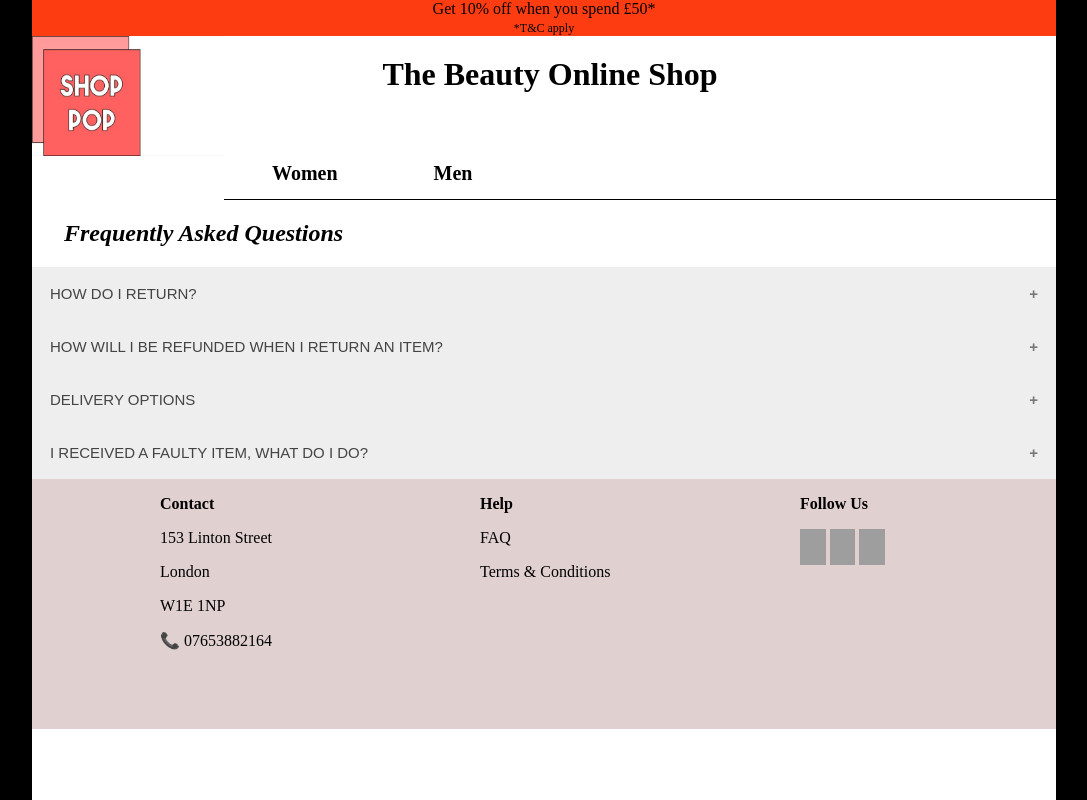
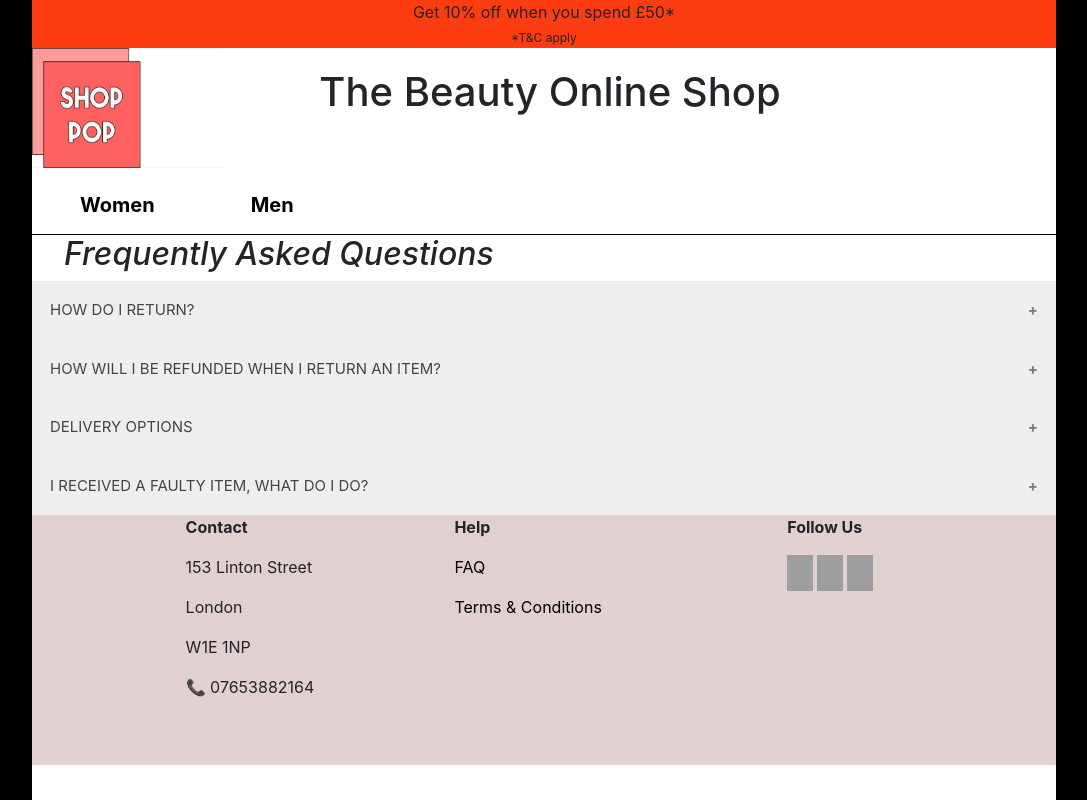
Before and after one commit to paulutenggario/Project, a plain HTML site: page FAQ.html in a window 1280 px wide. Shown: the whole page, without its empty margins (96-1183 px from the left). Drawn offline with nearby package versions, Linux system fonts and the light colour scheme; grey boxes are pictures that could not be loaded.

Commit message:
Red box
Top red box on FAQ page had different font size and font type

```diff
--- a/FAQ.html
+++ b/FAQ.html
@@ -3,6 +3,7 @@
 
   <head>
     <meta name="viewport" content="width=device-width, initial-scale=1">
+    <link rel="stylesheet" href="https://stackpath.bootstrapcdn.com/bootstrap/4.1.3/css/bootstrap.min.css" crossorigin="anonymous">
     <link rel="stylesheet" href="css/style.css">
     <title>Online Shop</title>
     <link rel="icon" type="image/png" href="Logo.jpeg">
```
